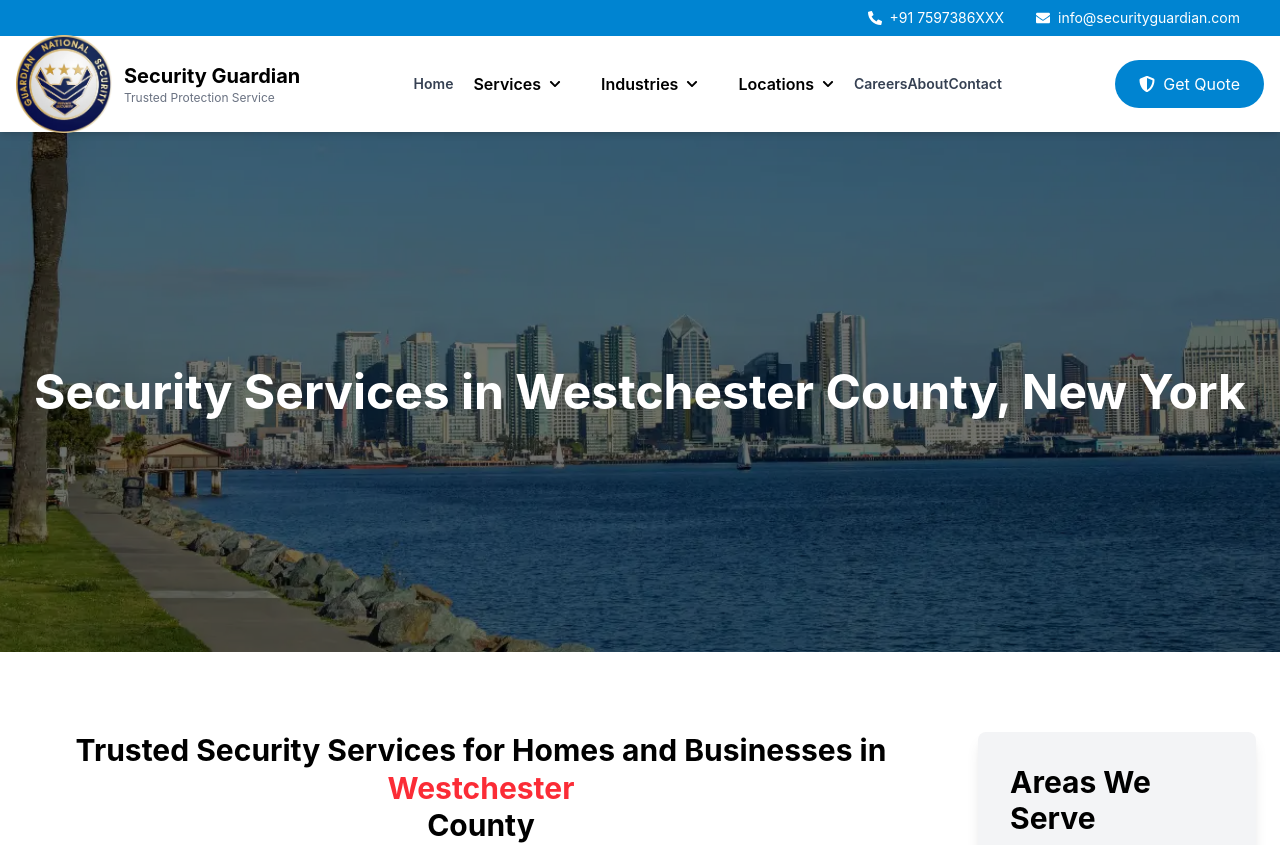
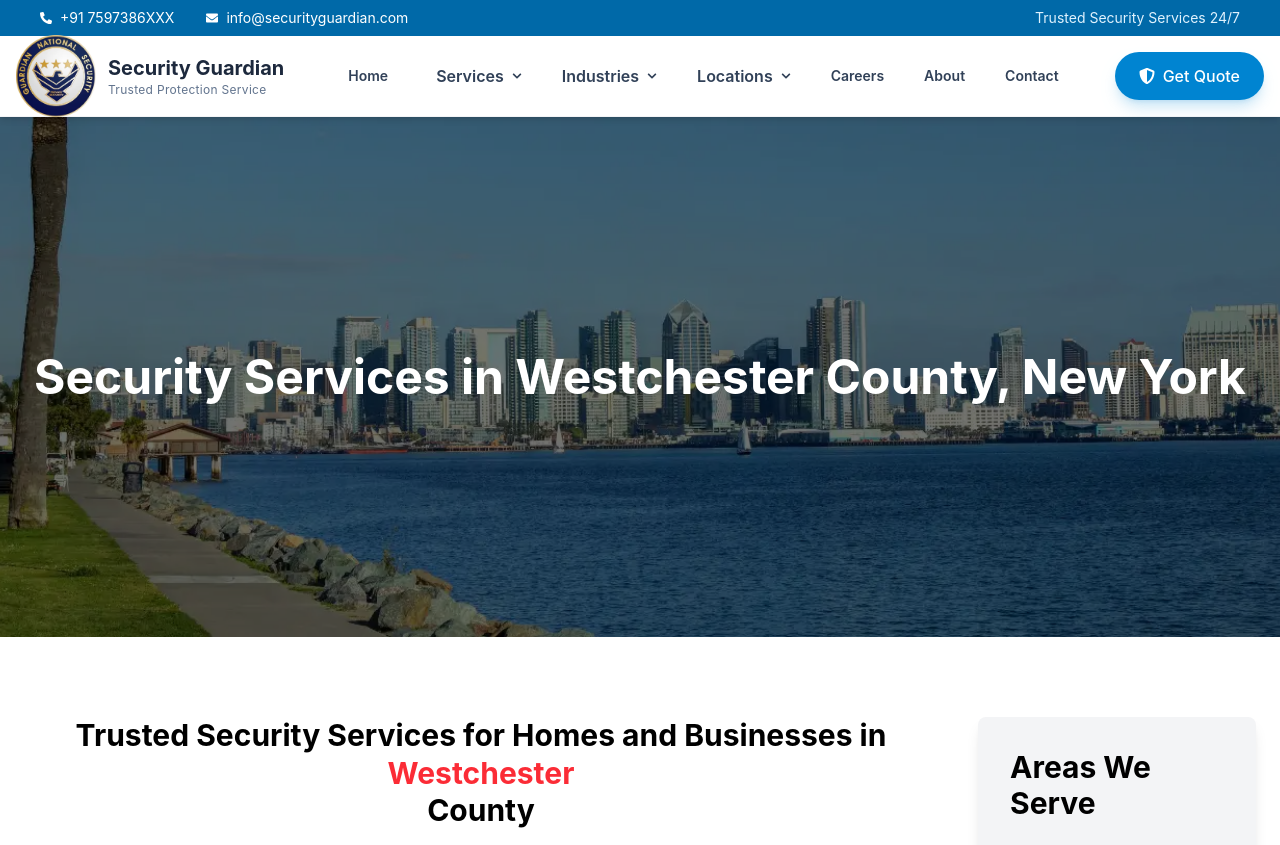
Before and after one commit to naveenkumawat2211-web/security-guardian-project, a React (Vite) app: page /locations/westchester in a window 1280 px wide. Shown: the top 845 px of the page. Built offline with nearby package versions, Linux system fonts and the light colour scheme.

Commit message:
Fully responsive

```diff
--- a/src/components/Navbar.jsx
+++ b/src/components/Navbar.jsx
@@ -104,76 +104,83 @@ export default function Navbar() {
     <header className="sticky top-0 z-[9999] bg-white shadow-md">
 
       {/* Top Bar */}
-
-      <div className="hidden lg:flex justify-end gap-8 bg-sky-600 text-white px-10 py-2 text-sm">
-
-        <span className="flex items-center gap-2">
-          <FaPhoneAlt />
+      <div className="hidden lg:flex items-center justify-between bg-sky-700 text-white px-10 py-2 text-sm">
+        <div className="flex items-center gap-8">
+          <span className="flex items-center gap-2 hover:text-sky-200 transition">
+            <FaPhoneAlt className="text-xs" />
             +91 7597386XXX
           </span>
 
-        <span className="flex items-center gap-2">
-          <FaEnvelope />
+          <span className="flex items-center gap-2 hover:text-sky-200 transition">
+            <FaEnvelope className="text-xs" />
             info@securityguardian.com
           </span>
+        </div>
 
+        <span className="text-sky-100">
+          Trusted Security Services 24/7
+        </span>
       </div>
 
       {/* Main Navbar */}
-
-      <div className="max-w-7xl mx-auto px-4 h-16 lg:h-24 flex justify-between items-center">
+      <div className="bg-white/95 backdrop-blur-md border-b border-gray-100">
+        <div className="max-w-7xl mx-auto px-4 h-16 lg:h-20 flex items-center justify-between">
 
           {/* Logo */}
-
           <Link
             to="/"
+            onClick={() => setMobile(false)}
             className="flex items-center gap-3"
-          onClick={() => setMobile(false)}
           >
             <img
               src={Logo}
               alt="Logo"
-            className="w-16 sm:w-20 lg:w-24 hover:scale-105 transition"
+              className="w-14 sm:w-16 lg:w-20 transition-transform duration-300 hover:scale-105"
             />
 
             <div className="hidden lg:block">
-            <h2 className="font-bold text-xl">
+              <h2 className="text-xl font-bold text-slate-800">
                 Security Guardian
               </h2>
 
-            <p className="text-xs text-gray-500">
+              <p className="text-xs text-slate-500 tracking-wide">
                 Trusted Protection Service
               </p>
             </div>
           </Link>
 
           {/* Desktop Menu */}
+          <nav className="hidden lg:flex items-center   gap-2">
+            <div className="flex items-center gap-2 rounded-lg px-2 py-2 font-semibold text-slate-700 transition-all duration-300 hover:bg-sky-50 hover:text-sky-600"> <MenuLink title="Home" path="/" /></div>
 
-        <nav className="hidden lg:flex items-center">
-
-          <MenuLink title="Home" path="/" />
 
             {menus.map((menu) => (
               <div key={menu.title} className="relative group">
 
-              <button className="flex items-center gap-2 px-5 py-7 font-semibold hover:text-sky-600 transition">
+                <button className="flex items-center gap-2 rounded-lg px-4 py-3 font-semibold text-slate-700 transition-all duration-300 hover:bg-sky-50 hover:text-sky-600">
 
                   {menu.title}
 
-                <FaChevronDown className="text-xs group-hover:rotate-180 transition" />
-
+                  <FaChevronDown className="text-[10px] transition-transform duration-300 group-hover:rotate-180" />
                 </button>
 
-              <div className="absolute left-0 top-full w-56 bg-white rounded-xl shadow-xl border invisible opacity-0 translate-y-3 group-hover:visible group-hover:opacity-100 group-hover:translate-y-0 transition-all duration-300">
+                <div className="absolute left-0 top-full mt-2 w-64 rounded-2xl border border-gray-100 bg-white shadow-2xl opacity-0 invisible translate-y-3 group-hover:opacity-100 group-hover:visible group-hover:translate-y-0 transition-all duration-300 overflow-hidden">
 
                   {menu.items.map((item) => (
-                  <Link
+                    <NavLink
                       key={item.name}
                       to={item.path}
-                    className="block px-5 py-3 hover:bg-sky-600 hover:text-white"
+                      className={({ isActive }) =>
+                        `flex items-center justify-between px-5 py-3 text-sm transition-all ${isActive
+                          ? "bg-sky-600 text-white"
+                          : "text-slate-700 hover:bg-sky-50 hover:text-sky-600"
+                        }`
+                      }
                     >
-                    {item.name}
-                  </Link>
+                      <span>{item.name}</span>
+
+                      <FaChevronRight className="text-[11px]" />
+                    </NavLink>
                   ))}
 
                 </div>
@@ -181,38 +188,37 @@ export default function Navbar() {
               </div>
             ))}
 
+
             <MenuLink title="Careers" path="/careers" />
             <MenuLink title="About" path="/about" />
-
             <MenuLink title="Contact" path="/contact" />
 
 
 
           </nav>
 
-        {/* Quote Button */}
-
-        <div className="flex items-center gap-5">
+          {/* Right Side */}
+          <div className="flex items-center gap-4">
 
             <Link
               to="/contact"
-            className="hidden lg:flex items-center gap-2 bg-sky-600 text-white px-6 py-3 rounded-full hover:bg-sky-700 transition"
+              className="hidden lg:flex items-center gap-2 rounded-full bg-sky-600 px-6 py-3 text-white font-medium shadow-lg shadow-sky-600/20 transition-all duration-300 hover:-translate-y-0.5 hover:bg-sky-700"
             >
               <FaShieldAlt />
               Get Quote
             </Link>
 
-          {/* Mobile Icon */}
-
+            {/* Mobile Toggle */}
             <button
               onClick={() => setMobile(!mobile)}
-            className="lg:hidden text-2xl"
+              className="lg:hidden flex h-11 w-11 items-center justify-center rounded-xl border border-gray-200 bg-white shadow-sm transition hover:bg-sky-50 hover:text-sky-600"
             >
-            {mobile ? <FaTimes /> : <FaAlignJustify />}
+              {mobile ? <FaTimes size={20} /> : <FaAlignJustify size={20} />}
             </button>
 
           </div>
 
+        </div>
       </div>
 
       {/* Mobile Menu */}
@@ -251,7 +257,9 @@ export default function Navbar() {
               </button>
 
               <div
-                className={`overflow-hidden transition-all ${drop === menu.title ? "max-h-60 mt-2" : "max-h-0"
+                className={`transition-all duration-300 ${drop === menu.title
+                  ? "mobile-dropdown-scroll max-h-56 overflow-y-auto mt-2 pr-1"
+                  : "max-h-0 overflow-hidden"
                   }`}
               >
 
@@ -263,22 +271,13 @@ export default function Navbar() {
                     className={({ isActive }) =>
                       `group flex items-center justify-between mt-2 rounded-xl border px-4 py-3 text-sm font-medium transition-all duration-200 ${isActive
                         ? "bg-sky-600 text-white border-sky-600 shadow-md"
-                        : "bg-gray-50 text-gray-700 border-gray-200 hover:bg-sky-50 hover:border-sky-300 hover:text-sky-600"
+                        : "bg-gray-50 text-gray-700 border-gray-200 hover:bg-sky-50 hover:border-sky-300 hover:text-sky-600 active:scale-[0.98]"
                       }`
                     }
                   >
-                    {({ isActive }) => (
-                      <>
                     <span>{item.name}</span>
 
-                        <FaChevronRight
-                          className={`text-xs text-gray-400 group-hover:text-sky-600 group-hover:translate-x-1 transition-all ${isActive
-                              ? "text-white"
-                              : "text-gray-400 group-hover:text-sky-600 group-hover:translate-x-1"
-                            }`}
-                        />
-                      </>
-                    )}
+                    <FaChevronRight className="text-xs text-gray-400 transition-all group-hover:text-sky-600 group-hover:translate-x-1" />
                   </NavLink>
                 ))}
               </div>
@@ -321,9 +320,9 @@ function MenuLink({ title, path }) {
     <NavLink
       to={path}
       className={({ isActive }) =>
-        `block py-1.5 text-sm font-semibold ${isActive
-          ? "text-sky-600"
-          : "text-gray-700 hover:text-sky-600"
+        `rounded-lg px-4 py-2 text-sm font-semibold transition-all duration-300 ${isActive
+          ? "bg-sky-100 text-sky-600"
+          : "text-slate-700 hover:bg-sky-50 hover:text-sky-600"
         }`
       }
     >
--- a/src/index.css
+++ b/src/index.css
@@ -26,3 +26,23 @@ html,body {
 .animate-marquee:hover {
   animation-play-state: paused;
 }
+
+
+/* Mobile Dropdown Scrollbar */
+.mobile-dropdown-scroll::-webkit-scrollbar {
+  width: 5px;
+}
+
+.mobile-dropdown-scroll::-webkit-scrollbar-track {
+  background: #f3f4f6;
+  border-radius: 999px;
+}
+
+.mobile-dropdown-scroll::-webkit-scrollbar-thumb {
+  background: #0ea5e9;
+  border-radius: 999px;
+}
+
+.mobile-dropdown-scroll::-webkit-scrollbar-thumb:hover {
+  background: #0284c7;
+}
```
Lines whose indentation alone changed are shown as unchanged.
